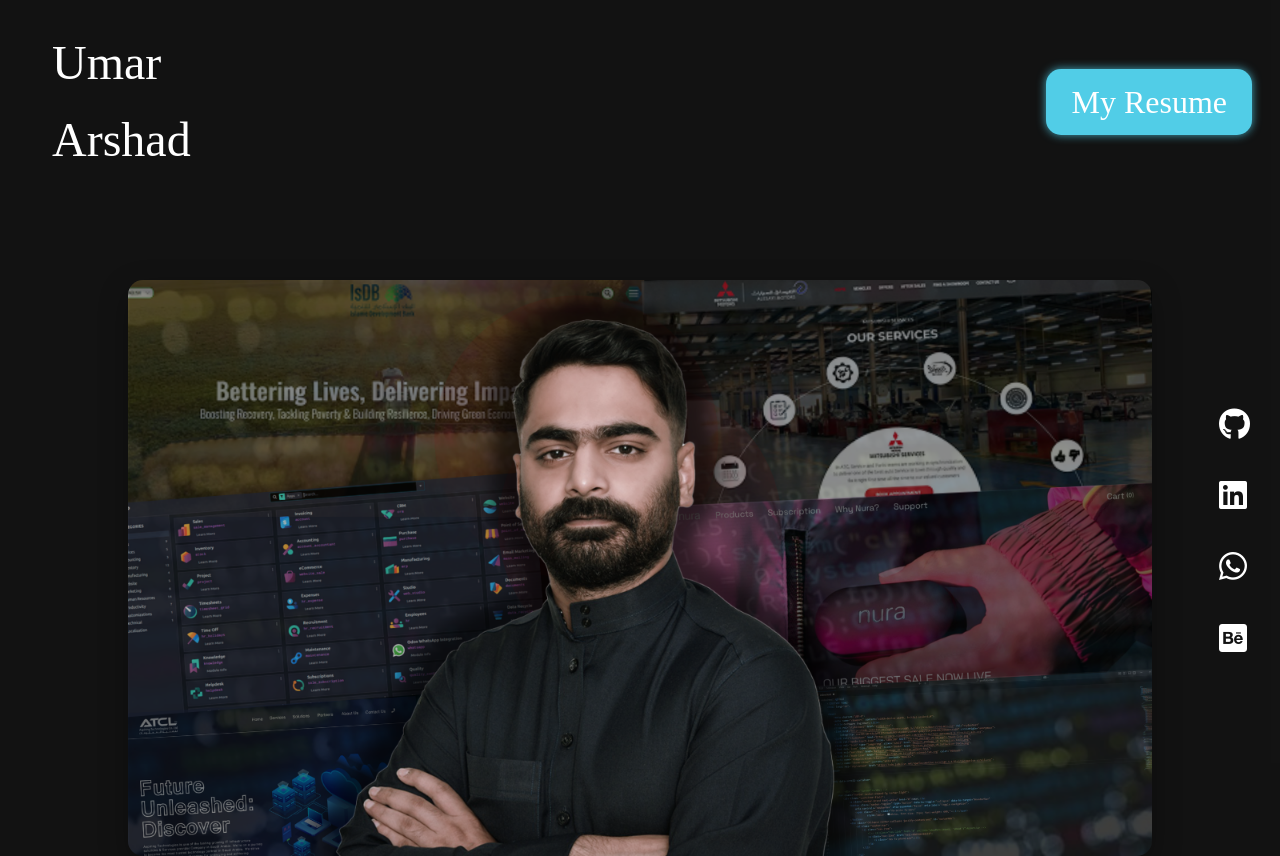
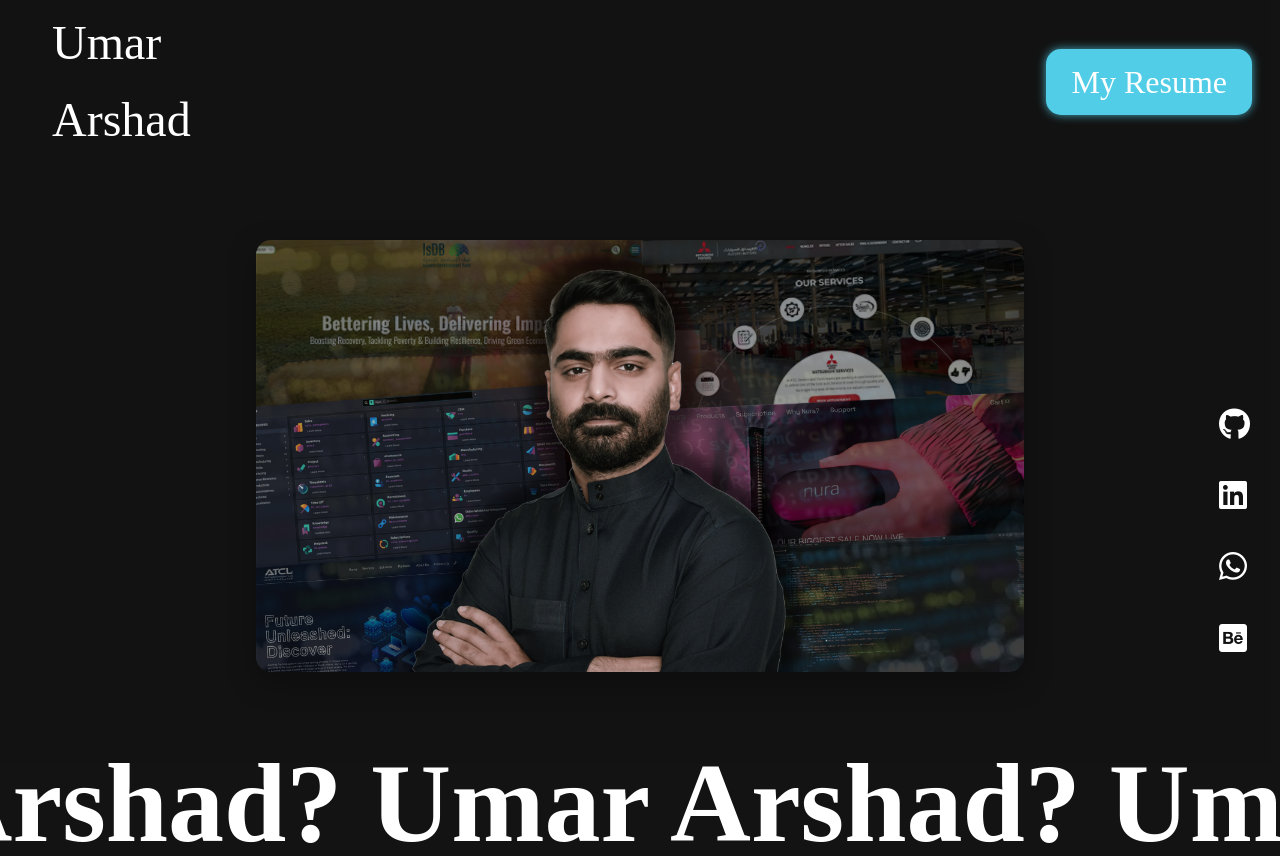
Before and after one commit to iomrarshad/portfolio, a plain HTML site: page index.html in a window 1280 px wide. Shown: the top 856 px of the page. Drawn offline with nearby package versions, Linux system fonts and the light colour scheme; a web font is replaced by a local one.

Commit message:
updated image sizes twice

```diff
--- a/responsive.css
+++ b/responsive.css
@@ -21,11 +21,11 @@
 } */
 @media (min-width: 1200px) {
   .cover-image-container {
-    margin-top: 280px;
+    margin-top: 240px;
   }
 
   .cover-image {
-    max-width: 80%;
+    max-width: 60%;
   }
 
   .scrolling-text-section {
@@ -306,8 +306,8 @@
   .cover-image-container {
     height: 430px;
     /* ya jitni bhi tumhein chahiye ho */
-    width: 90%;
-    margin-top: 180px;
+    width: 84%;
+    margin-top: 150px;
   }
 
   .cover-image-container img {
--- a/style.css
+++ b/style.css
@@ -17,7 +17,7 @@ body {
 
 /* Optional: Customize navbar styles if needed */
 .navbar {
-  padding: 20px 0px;
+  padding: 0px 0px;
   position: fixed;
   top: 0;
   z-index: 1000;
```
